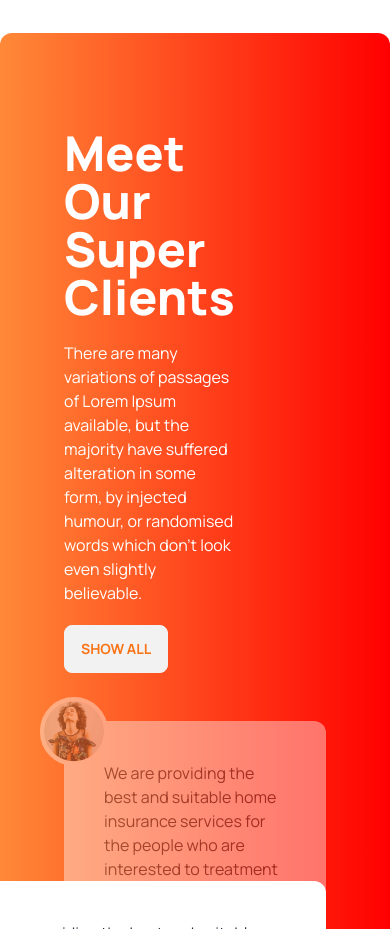
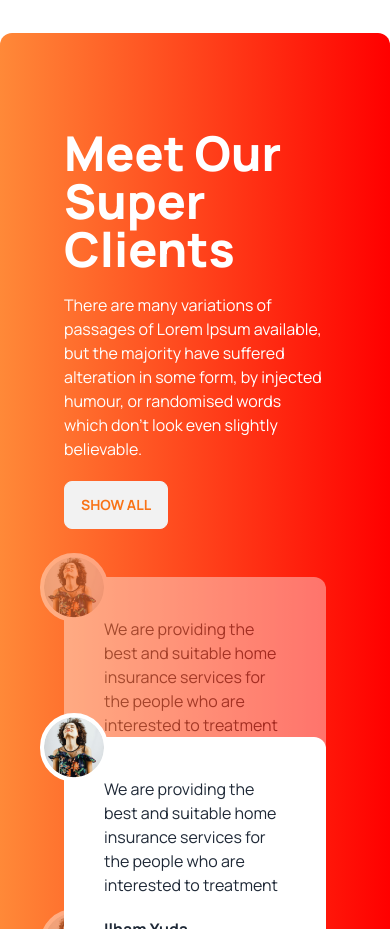
Before and after one commit to fuadhasan05/tea-house-with-daisyUI, a plain HTML site: page index.html in a window 390 px wide. Shown: the part 4480-5409 px from the top of the page. Drawn offline with nearby package versions, Linux system fonts and the light colour scheme.

Commit message:
update responsive style

```diff
--- a/index.html
+++ b/index.html
@@ -156,7 +156,7 @@
         <!-- clint section -->
         <section class="my-24 rounded-xl bg-gradient-to-r from-[#FF8938] to-[#F00] px-16 py-24
         flex flex-col lg:flex-row gap-12 ">
-            <div class="flex items-center pr-28">
+            <div class="flex items-center lg:pr-28">
                 <div class="space-y-5">
                     <h2 class="text-5xl font-extrabold text-white">Meet Our Super <br>
                         Clients</h2>
@@ -181,7 +181,7 @@
                         </div>
                 </div>
                 <!-- current review -->
-                <div class=" absolute top-40 -left-32 lg:w-[433px] z-20 bg-white rounded-xl p-10">
+                <div class=" absolute top-40 lg:-left-32 lg:w-[433px] z-20 bg-white rounded-xl p-10">
                     <img class="absolute -left-6 -top-6 border-4 rounded-full border-white bg-white " src="images/client.png" alt="">
                     <p> We are providing the best and suitable home insurance services for the people who are interested
                         to treatment</p>
```
